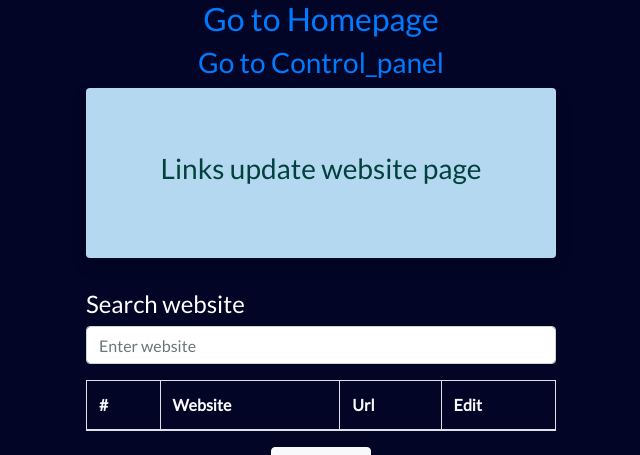
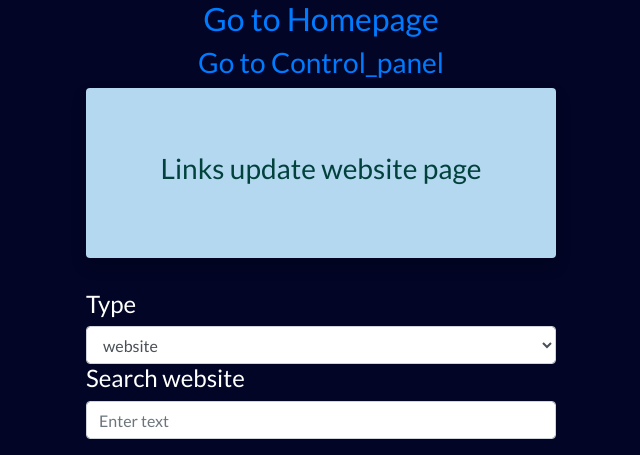
Before and after one commit to Davoboss1/Links2web, a Django app: template Websites/templates/home/update_website.html in a window 1280 px wide. Shown: the top 455 px of the page, without its empty margins (319-959 px from the left). Run offline with Django 3.2, Linux system fonts and the light colour scheme; the template is opened without the code that fills it: values that come from a table or form of the project are taken from there, others are empty; data comes from the database, SQL or seed files in the repository; both versions use the stored data as it was after the commit; some libraries are stand-ins or nearby versions.

Commit message:
Update website search improved

```diff
--- a/Websites/templates/home/update_website.html
+++ b/Websites/templates/home/update_website.html
@@ -18,8 +18,15 @@
     <div class="jumbotron shadow rounded s-center " id="s-head">
   		<h3>Links update website page</h3>
 	  </div>
+      <h4>Type</h4>
+ 	  <select id="searchType" class="form-control" >
+          <option>website</option>
+          <option>url</option>
+          <option>category</option>
+          <option>sub-category</option>
+ 	  </select>
 	  <h4>Search website</h4>
-	  <input id="searchWebsite" class="form-control" type="text" placeholder="Enter website" >
+	  <input id="searchWebsite" class="form-control" type="text" placeholder="Enter text" >
 
 	  <table class="table table-bordered table-responsive-sm text-light my-3">
 		<thead>
@@ -156,7 +163,7 @@
 		$("#loadMoreBtn").css("display","block");
 		$("#loadMoreBtn").attr("data-page-no",2);
 
-		$.get("{% url 'update_website' %}",{fetch_website_text:text},function(data) {
+		$.get("{% url 'update_website' %}",{fetch_website_text:text,"type":$("#searchType").val()},function(data) {
 			for(var i = 0; i < data.length; i++){
 				var obj = data[i];
 				$("#table-body").append('<tr><th>' + (i+1) + '</th><td>' + obj.website + '</td><td>' + obj.url + '</td><td><button class="btn btn-light mx-auto" data-toggle="modal" data-target="#update_websiteModal" onclick="getWebsiteInfo(this,' + obj.id + ')" ><span class="fa fa-edit"></span></button></td></tr>');
@@ -180,7 +187,7 @@
 		var page_no = btn.attr("data-page-no");
 
 		//Ajax request
-		$.get("{% url 'update_website' %}",{fetch_website_text:text,page_no:page_no},function(data) {
+		$.get("{% url 'update_website' %}",{fetch_website_text:text,"type":$("#searchType").val(),page_no:page_no},function(data) {
 			//On success
 			//Server returns "EMPTY" if no data to fetch
 			//So hide load more button if server returns "EMPTY"
@@ -197,7 +204,7 @@
 			//Append data to table body
 			for(var i = 0; i < data.length; i++){
 				var obj = data[i];
-				$("#table-body").append('<tr><th>' + ((page_no*10) + (i+1)) + '</th><td>' + obj.website + '</td><td>' + obj.url + '</td><td><button class="btn btn-light mx-auto" data-toggle="modal" data-target="#update_websiteModal" onclick="getWebsiteInfo(this,' + obj.id + ')"><span class="fa fa-edit"></span></button></td></tr>');
+				$("#table-body").append('<tr><th>' + (((page_no-1)*20) + (i+1)) + '</th><td>' + obj.website + '</td><td>' + obj.url + '</td><td><button class="btn btn-light mx-auto" data-toggle="modal" data-target="#update_websiteModal" onclick="getWebsiteInfo(this,' + obj.id + ')"><span class="fa fa-edit"></span></button></td></tr>');
 			}
 
 			//Apply some effect to button
```
Also changed, not shown: Websites/views.py (+10 -1 lines), db.sqlite3.
